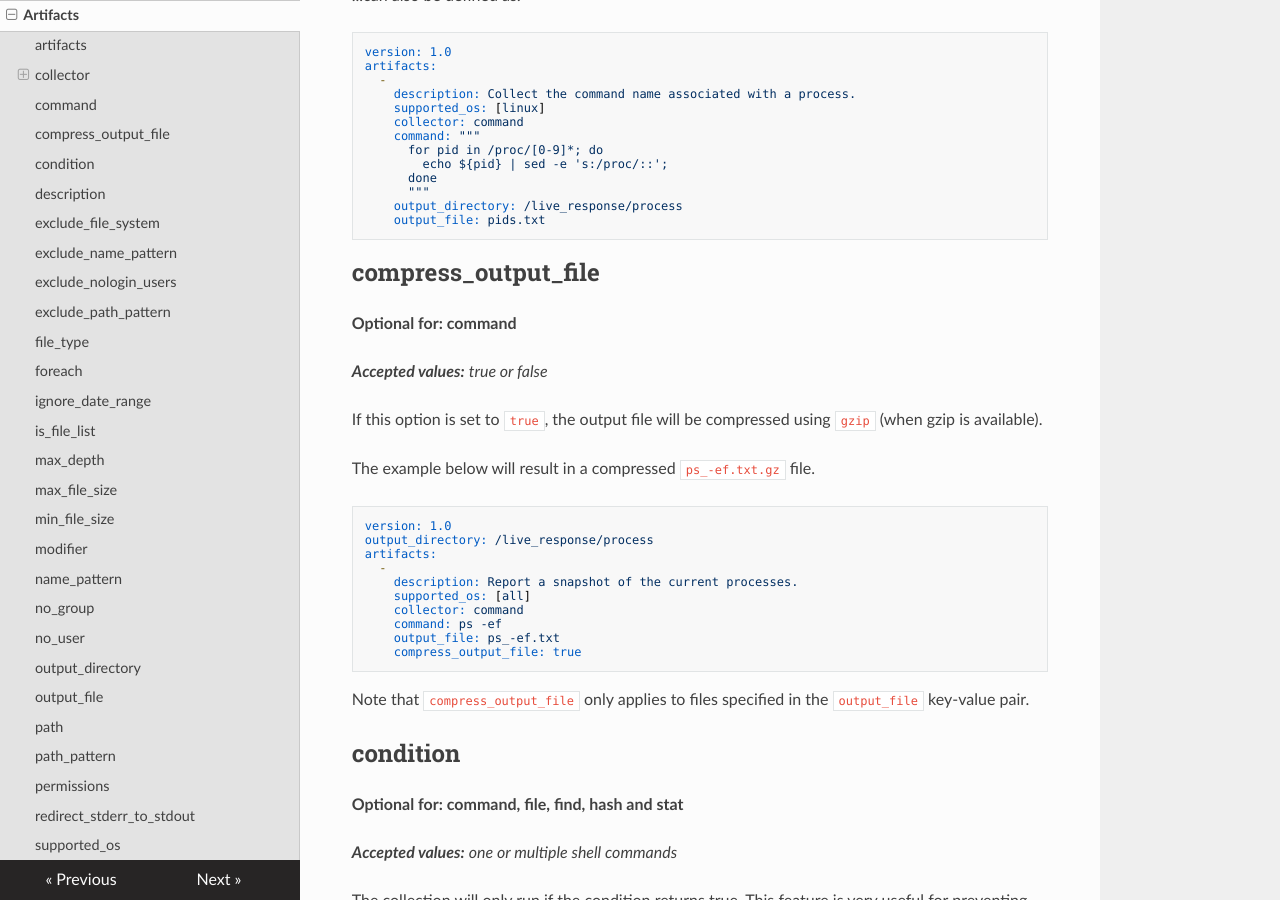
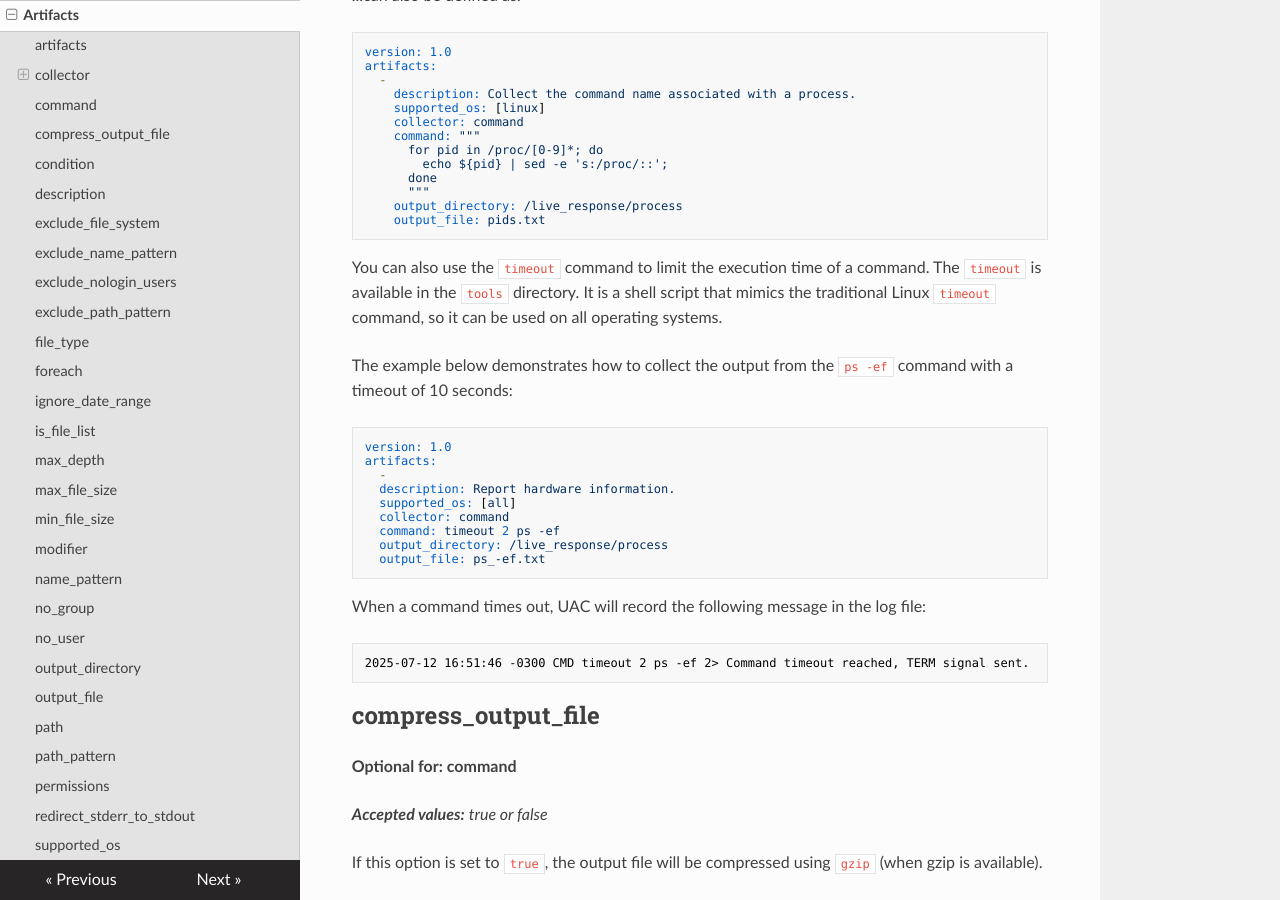
Before and after one commit to tclahr/uac-docs, an MkDocs documentation site: the page built from docs/artifacts.md, in a window 1280 px wide and 900 px high, scrolled down 7558 px. Built offline with MkDocs 1.6.1, drawn with Linux system fonts in a browser that asks for light colours; nearby versions of some CDN libraries.

Commit message:
add docs related to the timeout tool

````diff
--- a/docs/artifacts.md
+++ b/docs/artifacts.md
@@ -318,6 +318,28 @@ artifacts:
       """
     output_directory: /live_response/process
     output_file: pids.txt
+```
+
+You can also use the ```timeout``` command to limit the execution time of a command. The ```timeout``` is available in the ```tools``` directory. It is a shell script that mimics the traditional Linux ```timeout``` command, so it can be used on all operating systems.
+
+The example below demonstrates how to collect the output from the ```ps -ef``` command with a timeout of 10 seconds:
+
+```yaml
+version: 1.0
+artifacts:
+  -
+  description: Report hardware information.
+  supported_os: [all]
+  collector: command
+  command: timeout 2 ps -ef
+  output_directory: /live_response/process
+  output_file: ps_-ef.txt
+```
+
+When a command times out, UAC will record the following message in the log file:
+
+```text
+2025-07-12 16:51:46 -0300 CMD timeout 2 ps -ef 2> Command timeout reached, TERM signal sent.
 ```
 
 ## compress_output_file
````
